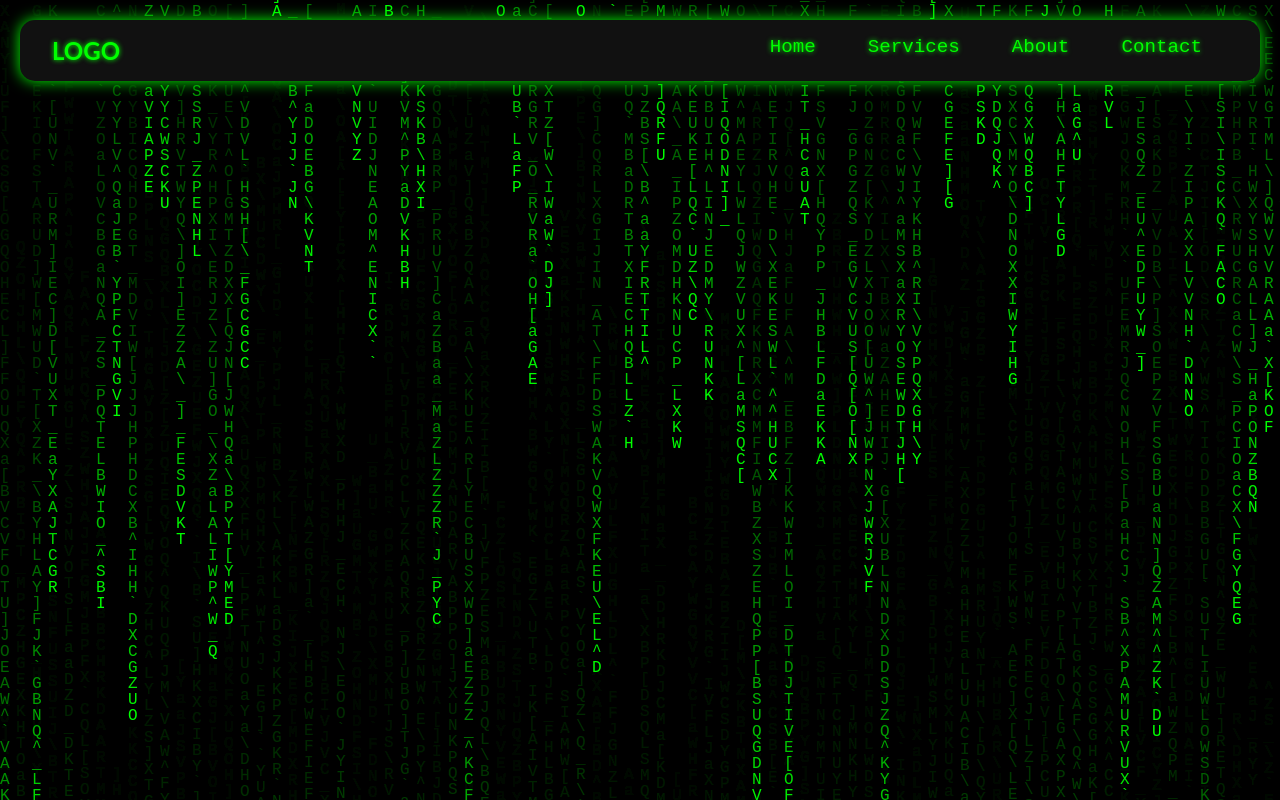
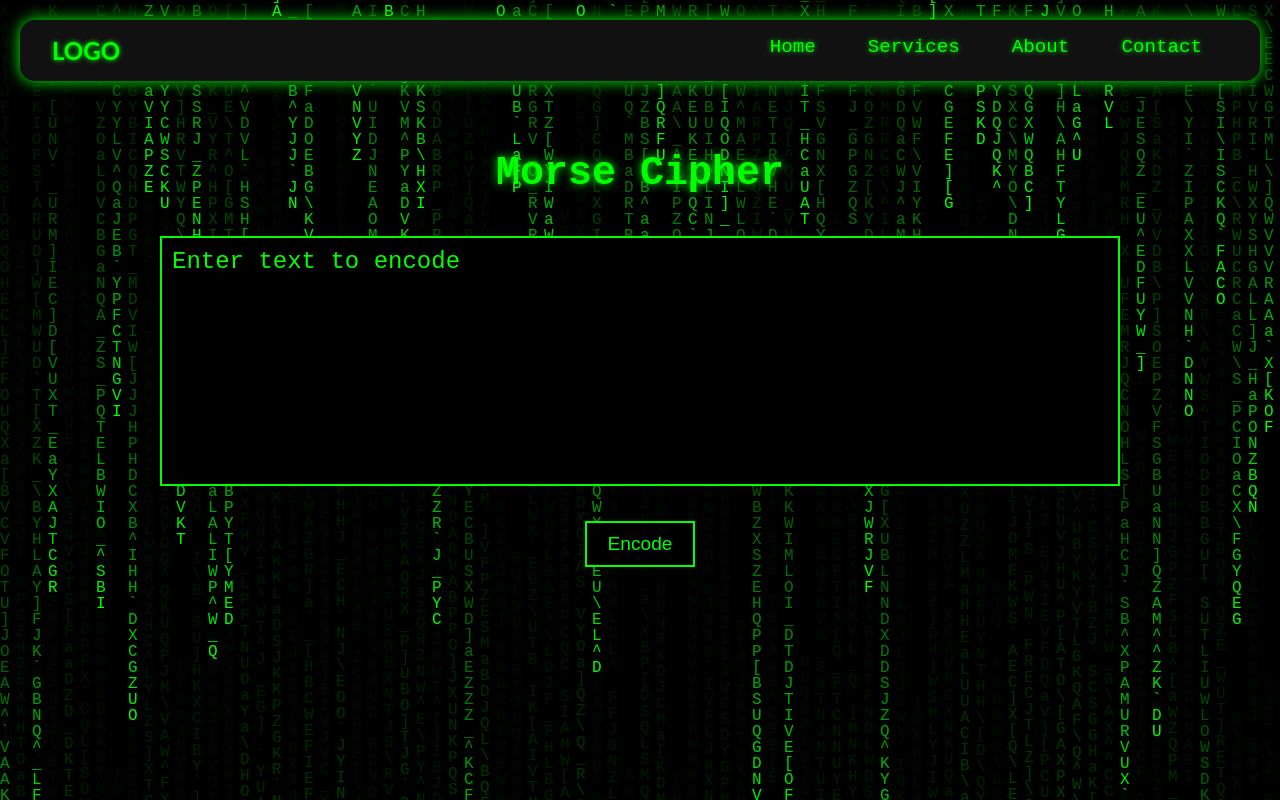
Before and after one commit to Computer-Science-380/CS380-360, a React (Create React App) app: page /morse in a window 1280 px wide. Built offline with nearby package versions, Linux system fonts and the light colour scheme.

Commit message:
assingment

```diff
--- a/src/App.js
+++ b/src/App.js
@@ -5,8 +5,8 @@
   import MainMenu from './components/MainMenu';
   import MatrixEffect from './components/MatrixEffect'; // Importa el efecto Matrix
   import BaconCipher from './components/BaconCipher'; // Importa el componente BaconCipher
-
   import './App.css';
+  import MorseCipher from './components/MorseCipher';
 
   function App() {
     return (
@@ -16,7 +16,8 @@
           <Navbar />
           <Routes>
             <Route path="/" element={<MainMenu />} />
-            <Route path="/bacon" element={<BaconCipher />} /> {/* Ruta para BaconCipher */}            <Route path="/morse" element /> {/* Ruta para MorseCipher */}
+            <Route path="/bacon" element={<BaconCipher />} /> {/* Ruta para BaconCipher */}
+            <Route path="/morse" element={<MorseCipher />} /> {/* Ruta para MorseCipher */}
             <Route path="/about" element={<div>About Page</div>} />
           </Routes>
         </div>
--- a/src/components/MainMenu.js
+++ b/src/components/MainMenu.js
@@ -40,7 +40,7 @@ const MainMenu = () => {
         <button className="menu-button" onClick={() => navigate('/bacon')}>
           <span>BACON CIPHER</span>
         </button>
-        <button className="menu-button">
+        <button className="menu-button" onClick={() => navigate('/morse')}>
           <span>MORSE CIPHER</span>
         </button>
         <button className="menu-button">
--- /dev/null
+++ b/src/components/MorseCipher.js
@@ -0,0 +1,34 @@
+    // src/components/BaconCipher.js
+    import React, { useState } from 'react';
+    import './CipherStyles.css'; // Asegúrate de tener este archivo para los estilos
+
+    const MorseCipher = () => {
+    const [inputText, setInputText] = useState('');
+    const [encodedText, setEncodedText] = useState('');
+
+    const encodeMorseCipher = () => {
+        // Aquí puedes agregar la lógica de cifrado Bacon que desees
+        setEncodedText(`Encoded version of: ${inputText}`);
+    };
+
+    return (
+        <div className="cipher-container">
+        <h2 className="title"> Morse Cipher</h2>
+        <textarea
+            className="cipher-textarea"
+            value={inputText}
+            onChange={(e) => setInputText(e.target.value)}
+            placeholder="Enter text to encode"
+            rows="5"
+            cols="50"
+        />
+        {/* Contenedor para centrar el botón */}
+        <div className="cipher-button-container">
+            <button className="cipher-button" onClick={encodeMorseCipher}>Encode</button>
+        </div >
+        {encodedText && <p className='encoded-message'>Encoded Message: {encodedText}</p>}
+        </div>
+    );
+    };
+
+    export default MorseCipher;
```
Also changed, not shown: src/components/BaconCipher.js (line endings or trailing spaces).
